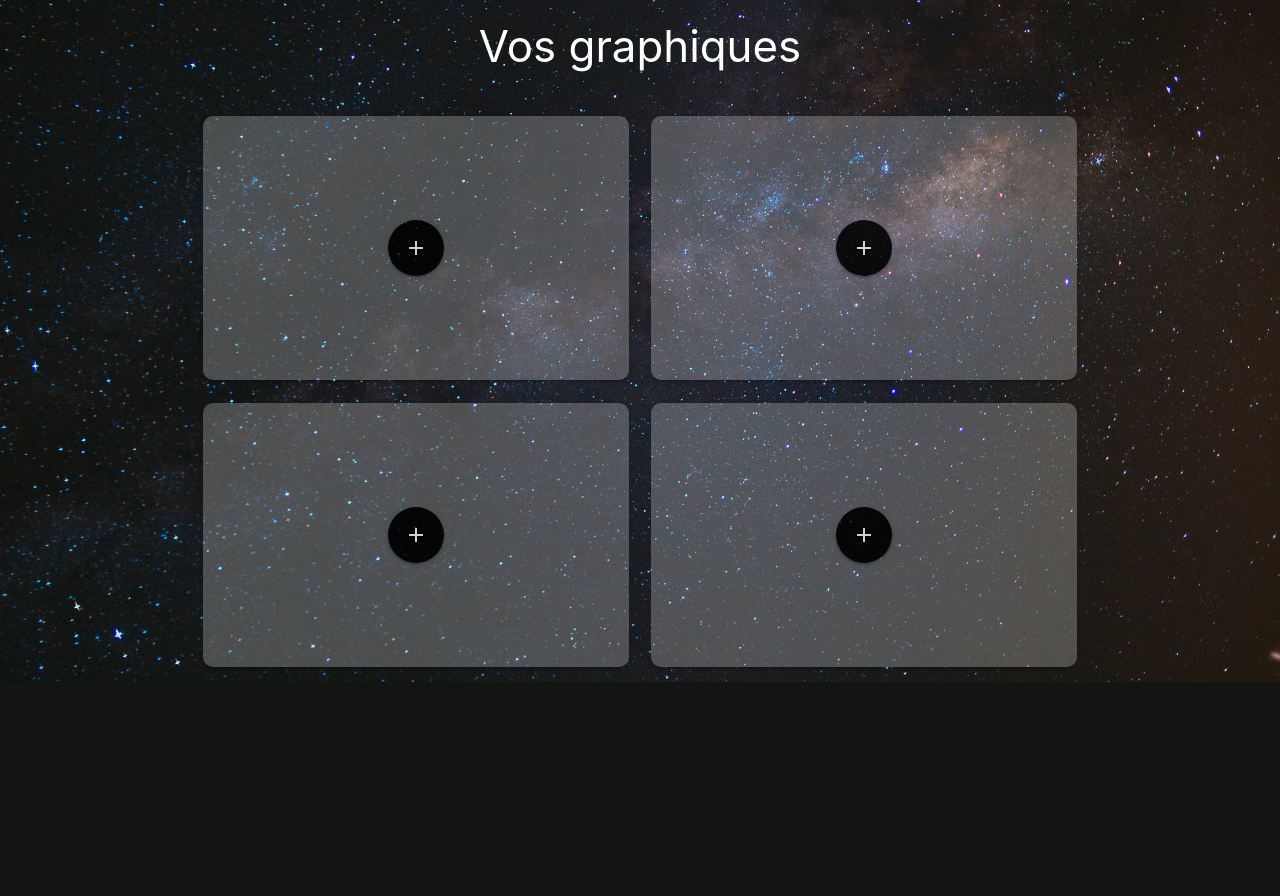
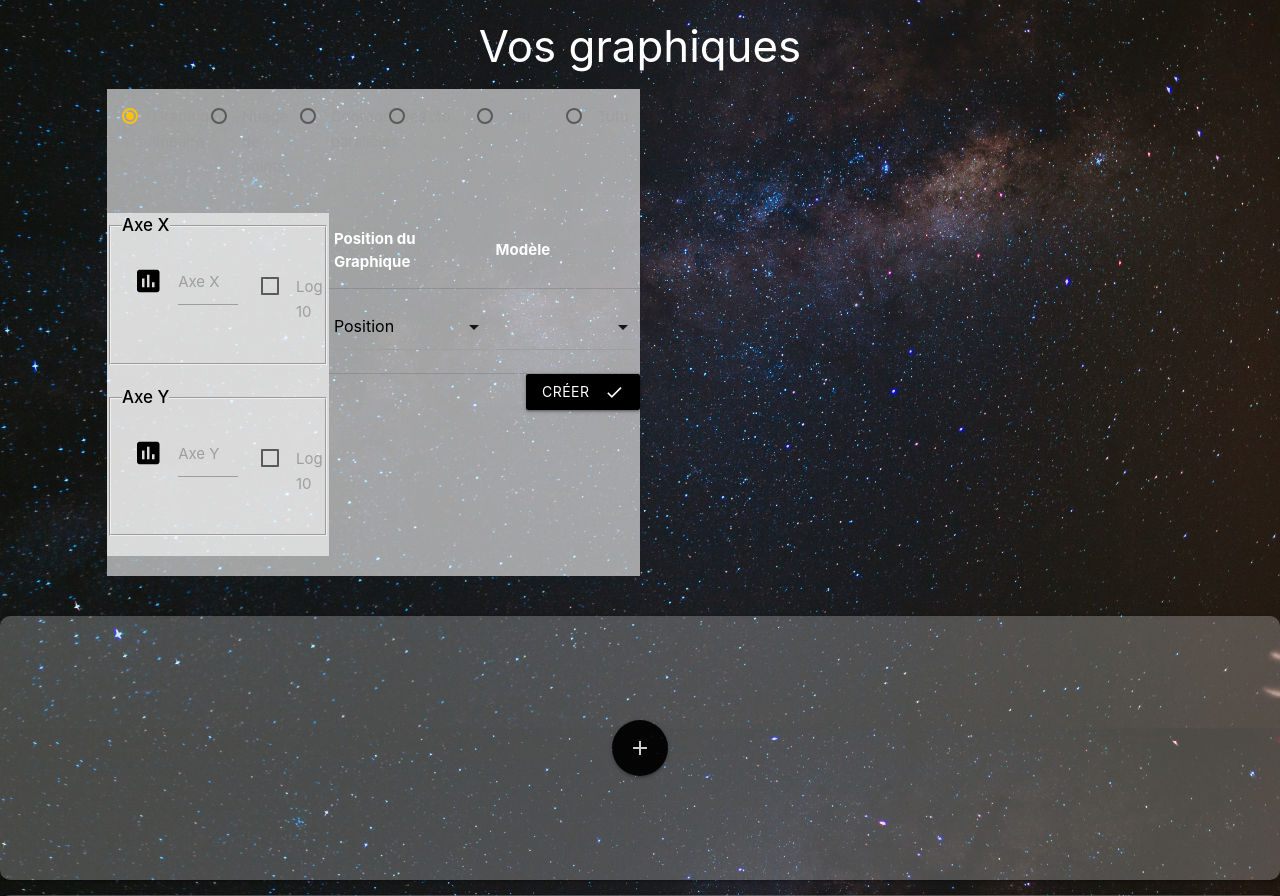
Before and after one commit to verniersolal/viSpace, a Flask app: page /dashboard in a window 1280 px wide. Shown: the part 121-1017 px from the top of the page. Before the commit the page ends 803 px from the top, so only its background shows below. Run offline with Flask 2, Linux system fonts and the light colour scheme; data that the repository does not hold is empty; some libraries are stand-ins or nearby versions.

Commit message:
Add new version for retrieve data (multiple models)

```diff
--- a/app/controllers/convert.py
+++ b/app/controllers/convert.py
@@ -18,9 +18,12 @@ def upload_file():
             file.save(os.path.join(app.config['UPLOAD_FOLDER'], file.filename))
             convert_file_to_json(file.filename)
             os.remove(app.config['UPLOAD_FOLDER'] + "/" + file.filename)
-        return render_template('graph_interface.html', converted=True)
+            models = json.loads(get_models())
+        return render_template('graph_interface.html', converted=True, models=models)
     elif request.method == 'GET':
-        return render_template('graph_interface.html')
+        models = json.loads(get_models())
+
+        return render_template('graph_interface.html', models= models)
 
 
 def get_column(array, i):
@@ -85,34 +88,13 @@ def get_parameters_by_model(model):
 
 @app.route('/axe_data', methods=['POST'])
 def get_parameters():
-    if request.method == 'POST':
-        results = dict()
-        if 'family_chart' in request.form and 'axe_x' in request.form and 'axe_y' in request.form and \
-                'position' in request.form and 'model_x' in request.form and 'model_y' in request.form:
-            if request.form['family_chart'] == "linearChart" or request.form['family_chart'] == "pointCloud":
-                model_x = collection.find_one({"prefixe": request.form['model_x']})
-                if request.form['axe_x'] in model_x['params'].keys():
-                    axe_x = request.form['axe_x']
-                    results = dict({"axe_x": {"name": axe_x, "values": model_x['params'][axe_x]}})
-                model_y = collection.find_one({"prefixe": request.form['model_y']})
-                if request.form['axe_y'] in model_y['params'].keys():
-                    results.update(dict({"axe_y": {"name": request.form['axe_y'], "values": model_y['params'][request.form['axe_y']]}}))
-
-                results['family_chart'] = request.form['family_chart']
-                if 'isLog_y' in request.form:
-                    results['isLog_y'] = True
-                else:
-                    results['isLog_y'] = False
-                if 'isLog_x' in request.form:
-                    results['isLog_x'] = True
-                else:
-                    results['isLog_x'] = False
-
-                results['position'] = request.form['position']
-                results['model_x'] = request.form['model_x']
-                results['model_y'] = request.form['model_y']
-                return json.dumps(results)
-            else:
-                return json.dumps({"message": "CP in construct", "error": True})
-        else:
-            return json.dumps({"message": "Not valid parameters", "error": True})
+    # Il faut chercher les deux paramètres x et y des models à construire
+    models = []
+    results = {}
+    for model in request.form.getlist('model[]'):
+        print(model)
+        mod = collection.find_one({"prefixe": model})
+        models.append(collection.find_one({"prefixe": model}))
+        results = dict({"model": model, "x_data": mod['params'][request.form['axe_x']]})
+        results.update(dict({"model": model, "y_data": mod['params'][request.form['axe_y']]}))
+    return json.dumps(results)
--- a/app/static/css/styles.css
+++ b/app/static/css/styles.css
@@ -121,3 +121,16 @@ legend {
     background: rgba(36, 38, 39, 0.8);
     border-radius: 10px;
 }
+.adminGraphique{
+    background-color: rgba(255, 255, 255, 0.6);
+}
+.adminGraphique>table{
+    color: #000000;
+}
+#adminAxes{
+    background-color: rgba(255, 255, 255, 0.6);
+    color: #000000;
+}
+.adminGraphType{
+    background-color: rgba(255, 255, 255, 0.2);
+}
--- a/app/static/js/chart_settings.js
+++ b/app/static/js/chart_settings.js
@@ -39,34 +39,27 @@ function init() {
         });
     });
 
-    $(".model_name").change(function () {
-        var model = $(this).val();
-        var axeElement = $(this).parent().parent().find('.axe_name');
-        $.ajax({
-            url: '/models/' + model,
-            type: 'GET',
-            dataType: 'json',
-            success: function (params, status) {
-                var data = {};
-                for (var i = 0; i < params.length; i++) {
-                    data[params[i]] = null;
+    $("#settings_form").submit(function (e) {
+        var form = $(this);
+        console.log(form.serialize());
+        var url = form.attr('action');
+        $('.modal').modal('close');
+        var o = {};
+        $.each(form.serializeArray(), function(){
+            if (o[this.name]) {
+                if (!o[this.name].push) {
+                    o[this.name] = [o[this.name]];
                 }
-                axeElement.autocomplete({
-                    data: data,
-                    limit: 5
-                });
+                o[this.name].push(this.value || '');
+            } else {
+                o[this.name] = this.value || '';
             }
         });
-    });
-
-    $("#settings_form").submit(function (e) {
-        var form = $(this);
-        var url = form.attr('action');
-        $('.modal').modal('close');
+        console.log(o);
         $.ajax({
             type: "POST",
             url: url,
-            data: form.serialize(), // serializes the form's elements.
+            data: o, // serializes the form's elements.
             success: function (data) {
                 data = JSON.parse(data);
                 if (data.hasOwnProperty('error')) {
@@ -88,6 +81,27 @@ function init() {
         });
         e.preventDefault(); // avoid to execute the actual submit of the form.
     });
+    $('#selectTable').change(function(){
+        let model = $('#selectTable').val()[0];
+        let axeElement = $('.axe_name');
+        console.log(axeElement);
+         $.ajax({
+            url: '/models/' + model,
+            type: 'GET',
+            dataType: 'json',
+            success: function (params, status) {
+
+                var data = {};
+                for (var i = 0; i < params.length; i++) {
+                    data[params[i]] = null;
+                }
+                axeElement.autocomplete({
+                    data: data,
+                    limit: 5
+                });
+            }
+        });
+    })
 
 
 }
--- a/app/templates/graph_interface.html
+++ b/app/templates/graph_interface.html
@@ -1,47 +1,12 @@
 {% extends "layout.html" %}
 {% block body %}
 <body onload="init();">
-    <div class="container">
 <div class="row graph-interface">
     <h3 class="center">Vos graphiques</h3>
-            <div class="row"></div>
-            <div class="col m6 center">
-                <div class="card-panel modal-trigger" id="card1" href="#modal1" data-position="1">
-                    <a data-position="1" class="btn-floating btn-large waves-effect waves-light black"><i
-                            class="material-icons">add</i></a>
-                </div>
-                <svg id="svg1" class="svg"></svg>
-            </div>
-            <div class="col m6 center">
-                <div class="card-panel modal-trigger" id="card2" href="#modal1" data-position="2">
-                    <a data-position="2" class="btn-floating btn-large waves-effect waves-light black "><i
-                            class="material-icons">add</i></a>
-                </div>
-                <svg id="svg2" class="svg"></svg>
-            </div>
-            <div class="col m6 center">
-                <div class="card-panel modal-trigger" id="card3" href="#modal1" data-position="3">
-                    <a data-position="3" class="btn-floating btn-large waves-effect waves-light black"><i
-                            class="material-icons">add</i></a>
-                </div>
-                <svg id="svg3" class="svg"></svg>
-            </div>
-            <div class="col m6 center">
-                <div class="card-panel modal-trigger" id="card4" href="#modal1" data-position="4">
-                    <a data-position="4" class="btn-floating btn-large waves-effect waves-light black"><i
-                            class="material-icons">add</i></a>
-                </div>
-                <svg id="svg4" class="svg"></svg>
-            </div>
-        </div>
-    </div>
-
-    <!-- Modal Structure -->
-    <div id="modal1" class="modal black-text bottom-sheet">
-        <form id="settings_form" action="{{ url_for('get_parameters') }}" autocomplete="off" method="post">
-            <div class="modal-content">
-                <h4>Configuration du graphique</h4>
+    <div class="adminGraphique col offset-m1 col m5">
+        <form method="POST" action="{{ url_for('get_parameters') }}"id="settings_form">
             <div class="row">
+                <div class="adminGraphType">
                     <div class="col m2">
                         <p>
                             <label>
@@ -91,7 +56,9 @@
                         </p>
                     </div>
                 </div>
+            </div>
             <div class="row">
+                <div id="adminAxes" class="black-text bottom-sheet col m5">
                     <div class="row">
                         <fieldset>
                             <legend>
@@ -100,13 +67,7 @@
                                 </strong>
                             </legend>
                             <div class="axe_settings">
-                                <div class="input-field col m4">
-                                    <i class="material-icons prefix">insert_drive_file</i>
-                                    <input type="text" name="model_x" id="model_x" class="autocomplete model_name"
-                                           required>
-                                    <label for="model_x">Modèle pour l'axe X</label>
-                                </div>
-                                <div class="input-field col m4">
+                                <div class="input-field col m8">
                                     <i class="material-icons prefix">insert_chart</i>
                                     <input type="text" name="axe_x" id="axe_x" class="autocomplete axe_name" required>
                                     <label for="axe_x">Axe X</label>
@@ -130,13 +91,7 @@
                                 </strong>
                             </legend>
                             <div class="axe_settings" id="2">
-                                <div class="input-field col m4">
-                                    <i class="material-icons prefix">insert_drive_file</i>
-                                    <input type="text" name="model_y" id="model_y" class="autocomplete model_name"
-                                           required>
-                                    <label for="model_y">Modèle pour l'axe Y</label>
-                                </div>
-                                <div class="input-field col m4">
+                                <div class="input-field col m8">
                                     <i class="material-icons prefix">insert_chart</i>
                                     <input type="text" name="axe_y" id="axe_y" class="autocomplete axe_name" required>
                                     <label for="axe_y">Axe Y</label>
@@ -153,14 +108,78 @@
                         </fieldset>
                     </div>
                 </div>
-            </div>
-            <div class="modal-footer">
+                <table class="col m7">
+                    <thead>
+                    <tr>
+                        <th>Position du Graphique</th>
+                        <th>Modèle</th>
+                    </tr>
+                    </thead>
+                    <tbody>
+                    <tr>
+                        <td>
+                            <select>
+                                <option value="" selected>Position</option>
+                                <option value="1">1</option>
+                                <option value="2">2</option>
+                                <option value="3">3</option>
+                                <option value="4">4</option>
+                            </select>
+                        </td>
+                        <td>
+                            <select name="model" multiple id="selectTable">
+                                {% for model in models %}
+                                <option value="{{model}}">{{ model }}</option>
+                                {% endfor %}
+                            </select>
+                        </td>
+                    </tr>
+                    </tbody>
+                </table>
+                <div class="right">
                     <button class="btn waves-effect waves-light black" type="submit" name="action">Créer
                         <i class="material-icons right">done</i>
                     </button>
                 </div>
+            </div>
         </form>
     </div>
+</div>
+
+
+<div class="row"></div>
+<div class="col m6 center">
+    <div class="card-panel modal-trigger" id="card1" href="#modal1" data-position="1">
+        <a data-position="1" class="btn-floating btn-large waves-effect waves-light black"><i
+                class="material-icons">add</i></a>
+    </div>
+    <svg id="svg1" class="svg"></svg>
+</div>
+<div class="col m6 center">
+    <div class="card-panel modal-trigger" id="card2" href="#modal1" data-position="2">
+        <a data-position="2" class="btn-floating btn-large waves-effect waves-light black "><i
+                class="material-icons">add</i></a>
+    </div>
+    <svg id="svg2" class="svg"></svg>
+</div>
+<div class="col m6 center">
+    <div class="card-panel modal-trigger" id="card3" href="#modal1" data-position="3">
+        <a data-position="3" class="btn-floating btn-large waves-effect waves-light black"><i
+                class="material-icons">add</i></a>
+    </div>
+    <svg id="svg3" class="svg"></svg>
+</div>
+<div class="col m6 center">
+    <div class="card-panel modal-trigger" id="card4" href="#modal1" data-position="4">
+        <a data-position="4" class="btn-floating btn-large waves-effect waves-light black"><i
+                class="material-icons">add</i></a>
+    </div>
+    <svg id="svg4" class="svg"></svg>
+</div>
+
+<!-- Modal Structure -->
+
+
 </body>
 {% endblock %}
 {% block scripts %}
```
Lines whose indentation alone changed are shown as unchanged.
